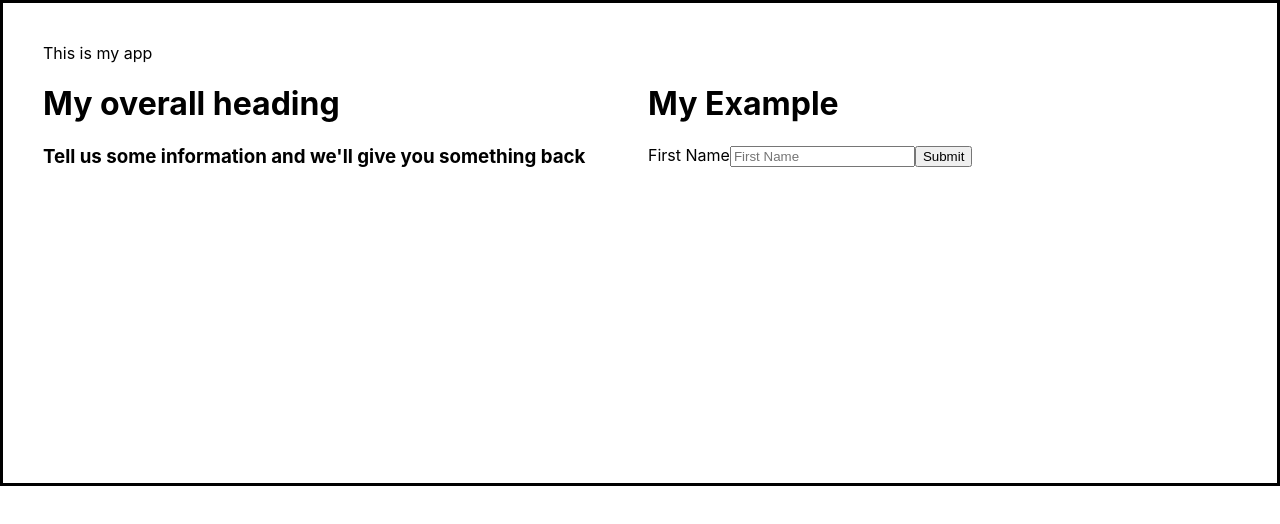
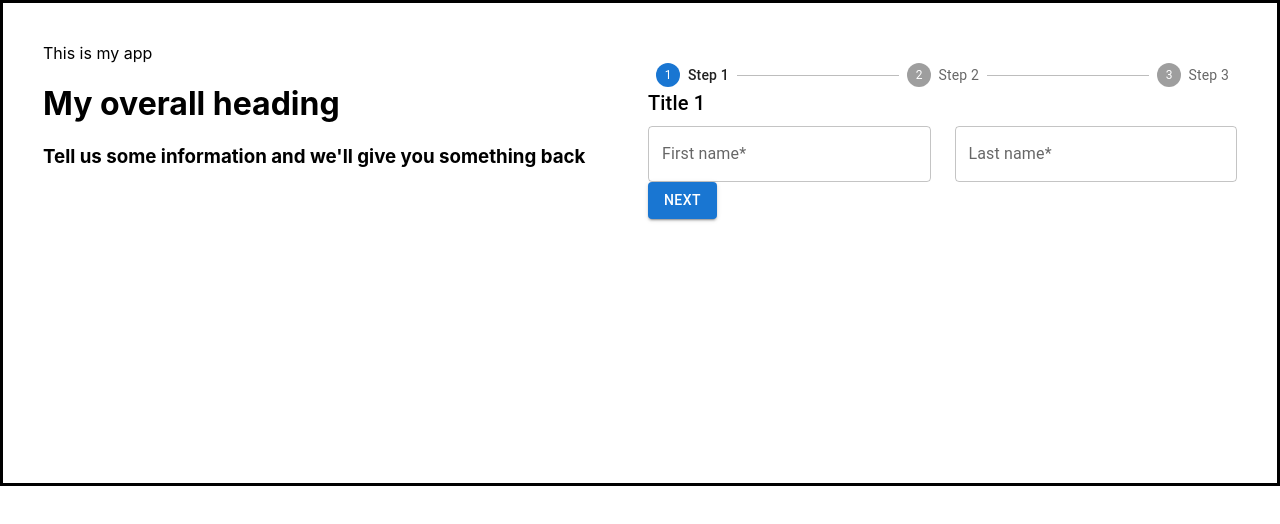
Before and after one commit to laura-murria-nesta/starter-fe-ml-react-ts, a React (Create React App) app: page / in a window 1280 px wide. Shown: the top 524 px of the page. Built offline with nearby package versions, Linux system fonts and the light colour scheme.

Commit message:
Basic multi-stage form wizard, generic

```diff
--- /dev/null
+++ b/src/form/Form1.tsx
@@ -0,0 +1,47 @@
+import React from 'react';
+import { Grid, Typography } from '@mui/material';
+import { InputField, CheckboxField, SelectField } from './fields';
+
+const cities = [
+  {
+    value: undefined,
+    label: 'None'
+  },
+  {
+    value: '1',
+    label: 'New York'
+  },
+  {
+    value: '2',
+    label: 'Chicago'
+  },
+  {
+    value: '3',
+    label: 'Saigon'
+  }
+];
+
+
+export default function Form1(props: any) {
+  const {
+    formField: {
+      firstName,
+      lastName,
+    }
+  } = props;
+  return (
+    <React.Fragment>
+      <Typography variant="h6" gutterBottom>
+        Title 1
+      </Typography>
+      <Grid container spacing={3}>
+        <Grid item xs={12} sm={6}>
+          <InputField name={firstName.name} label={firstName.label} fullWidth />
+        </Grid>
+        <Grid item xs={12} sm={6}>
+          <InputField name={lastName.name} label={lastName.label} fullWidth />
+        </Grid>
+      </Grid>
+    </React.Fragment>
+  );
+}
--- a/src/form/InputWizard.tsx
+++ b/src/form/InputWizard.tsx
@@ -2,32 +2,111 @@ import * as React from 'react';
 import {
   Formik,
   Form,
-  Field,
 } from 'formik';
+import { Button, CircularProgress, Step, StepLabel, Stepper } from '@mui/material';
+import { useState } from 'react';
+import formModel from './formModel';
+import validationSchema from './validationSchema';
+import { Report } from '../Report';
+import formInitialValues from './formInitialValues';
+import Form1 from './Form1';
 
-interface MyFormValues {
-  firstName: string;
+const steps = ['Step 1', 'Step 2', 'Step 3'];
+const { formId, formField } = formModel;
+
+function _renderStepContent(step: any) {
+	switch (step) {
+			case 0:
+			return <Form1 formField={formField} />;
+			// case 1:
+			// return <Form2 formField={formField} />;
+			// case 2:
+			// return <Form3 />;
+			default:
+			return <div>Not Found</div>;
+	}
 }
 
 export const InputWizard: React.FC<{}> = () => {
-  const initialValues: MyFormValues = { firstName: '' };
+
+	const [activeStep, setActiveStep] = useState(0);
+  const currentValidationSchema = validationSchema[activeStep];
+  const isLastStep = activeStep === steps.length - 1;
+
+  function _sleep(ms: number) {
+    return new Promise(resolve => setTimeout(resolve, ms));
+  }
+
+  async function _submitForm(values: any, actions: { setSubmitting: (arg0: boolean) => void; }) {
+    await _sleep(1000);
+    alert(JSON.stringify(values, null, 2));
+    actions.setSubmitting(false);
+
+    setActiveStep(activeStep + 1);
+  }
+
+  function _handleSubmit(values: any, actions: { setTouched?: any; setSubmitting: any; }) {
+    if (isLastStep) {
+      _submitForm(values, actions);
+    } else {
+      setActiveStep(activeStep + 1);
+      actions.setTouched({});
+      actions.setSubmitting(false);
+    }
+  }
+
+  function _handleBack() {
+    setActiveStep(activeStep - 1);
+  }
   return (
-    <div>
-      <h1>My Example</h1>
-      <Formik
-        initialValues={initialValues}
-        onSubmit={(values, actions) => {
-          console.log({ values, actions });
-          alert(JSON.stringify(values, null, 2));
-          actions.setSubmitting(false);
-        }}
-      >
-        <Form>
-          <label htmlFor="firstName">First Name</label>
-          <Field id="firstName" name="firstName" placeholder="First Name" />
-          <button type="submit">Submit</button>
-        </Form>
-      </Formik>
-    </div>
+		<>
+			<Stepper activeStep={activeStep}>
+        {steps.map(label => (
+          <Step key={label}>
+            <StepLabel>{label}</StepLabel>
+          </Step>
+        ))}
+      </Stepper>
+      <>
+        {activeStep === steps.length ? (
+          <Report />
+        ) : (
+          <Formik
+            initialValues={formInitialValues}
+            validationSchema={currentValidationSchema}
+            onSubmit={_handleSubmit}
+          >
+            {({ isSubmitting }) => (
+              <Form id={formId}>
+                {_renderStepContent(activeStep)}
+
+                <div>
+                  {activeStep !== 0 && (
+                    <Button onClick={_handleBack}>
+                      Back
+                    </Button>
+                  )}
+                  <div>
+                    <Button
+                      disabled={isSubmitting}
+                      type="submit"
+                      variant="contained"
+                      color="primary"
+                    >
+                      {isLastStep ? 'Tell me' : 'Next'}
+                    </Button>
+                    {isSubmitting && (
+                      <CircularProgress
+                        size={24}
+                      />
+                    )}
+                  </div>
+                </div>
+              </Form>
+            )}
+          </Formik>
+        )}
+      </>
+    </>
   );
 };
--- /dev/null
+++ b/src/form/fields/CheckboxField.tsx
@@ -0,0 +1,38 @@
+import React from 'react';
+import { at } from 'lodash';
+import { useField } from 'formik';
+import {
+  Checkbox,
+  FormControl,
+  FormControlLabel,
+  FormHelperText
+} from '@mui/material';
+
+export default function CheckboxField(props: any) {
+  const { label, ...rest } = props;
+  const [field, meta, helper] = useField(props);
+  const { setValue } = helper;
+
+  function _renderHelperText() {
+    const [touched, error] = at(meta, 'touched', 'error');
+    if (touched && error) {
+      return <FormHelperText>{error}</FormHelperText>;
+    }
+  }
+
+  function _onChange(e: any) {
+    setValue(e.target.checked);
+  }
+
+  return (
+    <FormControl {...rest}>
+      <FormControlLabel
+        value={field.checked}
+        checked={field.checked}
+        control={<Checkbox {...field} onChange={_onChange} />}
+        label={label}
+      />
+      {_renderHelperText()}
+    </FormControl>
+  );
+}
--- /dev/null
+++ b/src/form/fields/InputField.tsx
@@ -0,0 +1,26 @@
+import React from 'react';
+import { at } from 'lodash';
+import { useField } from 'formik';
+import { TextField } from '@mui/material';
+
+export default function InputField(props: any) {
+  const { errorText, ...rest } = props;
+  const [field, meta] = useField(props);
+
+  function _renderHelperText() {
+    const [touched, error] = at(meta, 'touched', 'error');
+    if (touched && error) {
+      return error;
+    }
+  }
+
+  return (
+    <TextField
+      type="text"
+      error={meta.touched && meta.error && true}
+      helperText={_renderHelperText()}
+      {...field}
+      {...rest}
+    />
+  );
+}
--- /dev/null
+++ b/src/form/fields/SelectField.tsx
@@ -0,0 +1,48 @@
+import React from 'react';
+import PropTypes from 'prop-types';
+import { at } from 'lodash';
+import { useField } from 'formik';
+import {
+  InputLabel,
+  FormControl,
+  Select,
+  MenuItem,
+  FormHelperText
+} from '@mui/material';
+
+function SelectField(props: any) {
+  const { label, data, ...rest } = props;
+  const [field, meta] = useField(props);
+  const { value: selectedValue } = field;
+  const [touched, error] = at(meta, 'touched', 'error');
+  const isError = touched && error && true;
+  function _renderHelperText() {
+    if (isError) {
+      return <FormHelperText>{error}</FormHelperText>;
+    }
+  }
+
+  return (
+    <FormControl {...rest} error={isError}>
+      <InputLabel>{label}</InputLabel>
+      <Select {...field} value={selectedValue ? selectedValue : ''}>
+        {data.map((item: { value: string | number | readonly string[] | undefined; label: boolean | React.ReactChild | React.ReactFragment | React.ReactPortal | null | undefined; }, index: React.Key | null | undefined) => (
+          <MenuItem key={index} value={item.value}>
+            {item.label}
+          </MenuItem>
+        ))}
+      </Select>
+      {_renderHelperText()}
+    </FormControl>
+  );
+}
+
+SelectField.defaultProps = {
+  data: []
+};
+
+SelectField.propTypes = {
+  data: PropTypes.array.isRequired
+};
+
+export default SelectField;
--- /dev/null
+++ b/src/form/fields/index.ts
@@ -0,0 +1,4 @@
+import InputField from './InputField';
+import CheckboxField from './CheckboxField';
+import SelectField from './SelectField';
+export { InputField, CheckboxField, SelectField };
--- /dev/null
+++ b/src/form/formInitialValues.js
@@ -0,0 +1,13 @@
+import formModel from './formModel';
+const {
+  formField: {
+    firstName,
+    lastName,
+  }
+} = formModel;
+
+// eslint-disable-next-line import/no-anonymous-default-export
+export default {
+  [firstName.name]: '',
+  [lastName.name]: '',
+};
--- /dev/null
+++ b/src/form/formModel.js
@@ -0,0 +1,16 @@
+/* eslint-disable import/no-anonymous-default-export */
+export default {
+    formId: 'wizardForm',
+    formField: {
+      firstName: {
+        name: 'firstName',
+        label: 'First name*',
+        requiredErrorMsg: 'First name is required'
+      },
+      lastName: {
+        name: 'lastName',
+        label: 'Last name*',
+        requiredErrorMsg: 'Last name is required'
+      },
+    }
+  };
--- /dev/null
+++ b/src/form/validationSchema.js
@@ -0,0 +1,16 @@
+import * as Yup from 'yup';
+import formModel from './formModel';
+const {
+  formField: {
+    firstName,
+    lastName,
+  }
+} = formModel;
+
+// eslint-disable-next-line import/no-anonymous-default-export
+export default [
+  Yup.object().shape({
+    [firstName.name]: Yup.string().required(`${firstName.requiredErrorMsg}`),
+    [lastName.name]: Yup.string().required(`${lastName.requiredErrorMsg}`),
+  }),
+];
```
Also changed, not shown: src/form/styles.js (added, +23 -0 lines).
